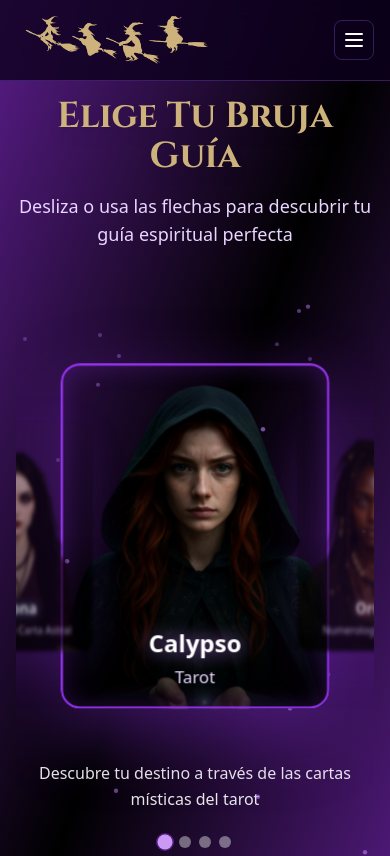
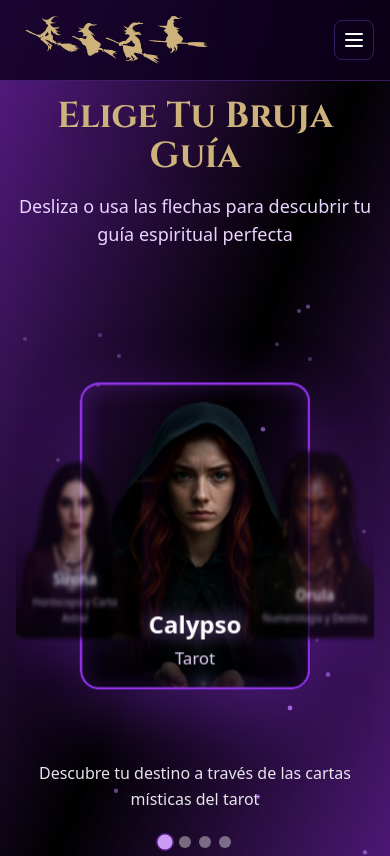
Before and after one commit to GiacomoGonzales/cuatro-brujas, a React (Vite) app in the folder cuatro-brujas/: page /lecturas in a window 390 px wide. Shown: the top 856 px of the page. Built offline with nearby package versions, Linux system fonts and the light colour scheme; no server answers.

Commit message:
correccion de lecturas 121212

```diff
--- a/cuatro-brujas/src/components/BrujasHomeCoverflow.jsx
+++ b/cuatro-brujas/src/components/BrujasHomeCoverflow.jsx
@@ -3,13 +3,13 @@ import { motion, AnimatePresence } from 'framer-motion';
 import { useNavigate } from 'react-router-dom';
 import { ChevronLeftIcon, ChevronRightIcon } from '@heroicons/react/24/outline';
 
-// Datos de las brujas para la homepage
-const brujas = [
+// Datos base de las brujas
+const brujasData = [
   {
     nombre: "Calypso",
     rol: "Tarot",
     imagen: "/avatares/calypso.png",
-    ruta: "/consulta/calypso",
+    rutaDirecta: "/consulta/calypso",
     color: "#9333ea",
     descripcion: "Descubre tu destino a través de las cartas místicas del tarot"
   },
@@ -17,7 +17,7 @@ const brujas = [
     nombre: "Orula",
     rol: "Numerología y Destino",
     imagen: "/avatares/orula.png",
-    ruta: "/consulta/orula",
+    rutaDirecta: "/consulta/orula",
     color: "#dc2626",
     descripcion: "Los números y el destino revelan el camino de tu vida"
   },
@@ -25,7 +25,7 @@ const brujas = [
     nombre: "Aisha",
     rol: "Chakras y Energía",
     imagen: "/avatares/aisha.png",
-    ruta: "/consulta/aisha",
+    rutaDirecta: "/consulta/aisha",
     color: "#059669",
     descripcion: "Equilibra tus chakras y armoniza tu energía vital"
   },
@@ -33,16 +33,29 @@ const brujas = [
     nombre: "Sirona",
     rol: "Horóscopo y Carta Astral",
     imagen: "/avatares/sirona.png",
-    ruta: "/consulta/sirona",
+    rutaDirecta: "/consulta/sirona",
     color: "#2563eb",
     descripcion: "Los astros guían tu camino y revelan tu verdadera esencia"
   }
 ];
 
-const BrujasHomeCoverflow = () => {
+const BrujasHomeCoverflow = ({ isLecturasPage = false }) => {
   const [indiceActivo, setIndiceActivo] = useState(0);
   const [direccion, setDireccion] = useState(0);
+  const [dragOffset, setDragOffset] = useState(0);
+  const [isDragging, setIsDragging] = useState(false);
   const navigate = useNavigate();
+
+  // Generar datos de brujas con rutas correctas según la página
+  const brujas = brujasData.map(bruja => ({
+    ...bruja,
+    ruta: isLecturasPage ? bruja.rutaDirecta : "/viaje-mistico"
+  }));
+
+  // Texto del botón según la página
+  const textoBoton = isLecturasPage
+    ? `✨ Elegir a ${brujas[indiceActivo].nombre} ✨`
+    : "✨ Comenzar Lectura Mística ✨";
 
   const cambiarBruja = (nuevoIndice, dir) => {
     setDireccion(dir);
@@ -70,41 +83,46 @@ const BrujasHomeCoverflow = () => {
 
   const getCardProps = (indice) => {
     const diferencia = indice - indiceActivo;
+    const isMobile = window.innerWidth < 768;
+    const dragInfluence = isDragging ? dragOffset * 0.8 : 0; // Reducir influencia del drag
 
     if (diferencia === 0) {
       // Bruja central
       return {
-        x: 0,
-        scale: 1.2,
-        rotateY: 0,
+        x: dragInfluence,
+        scale: 1.2 - Math.abs(dragInfluence) * 0.0003, // Escala ligeramente menor al arrastrar
+        rotateY: dragInfluence * 0.02, // Rotación sutil durante drag
         z: 100,
-        opacity: 1,
-        filter: 'blur(0px)',
+        opacity: 1 - Math.abs(dragInfluence) * 0.0005,
+        filter: `blur(${Math.abs(dragInfluence) * 0.01}px)`,
       };
     } else if (diferencia === 1 || (diferencia === -(brujas.length - 1))) {
       // Bruja derecha
+      const baseX = isMobile ? 120 : 280;
       return {
-        x: window.innerWidth > 768 ? 280 : 180,
-        scale: 0.8,
-        rotateY: -30,
+        x: baseX + dragInfluence,
+        scale: 0.8 + (dragInfluence < 0 ? Math.abs(dragInfluence) * 0.0008 : 0),
+        rotateY: -30 + dragInfluence * 0.015,
         z: 0,
-        opacity: 0.7,
-        filter: 'blur(2px)',
+        opacity: 0.7 + (dragInfluence < 0 ? Math.abs(dragInfluence) * 0.0005 : 0),
+        filter: `blur(${2 - (dragInfluence < 0 ? Math.abs(dragInfluence) * 0.005 : 0)}px)`,
       };
     } else if (diferencia === -1 || (diferencia === brujas.length - 1)) {
       // Bruja izquierda
+      const baseX = isMobile ? -120 : -280;
       return {
-        x: window.innerWidth > 768 ? -280 : -180,
-        scale: 0.8,
-        rotateY: 30,
+        x: baseX + dragInfluence,
+        scale: 0.8 + (dragInfluence > 0 ? dragInfluence * 0.0008 : 0),
+        rotateY: 30 + dragInfluence * 0.015,
         z: 0,
-        opacity: 0.7,
-        filter: 'blur(2px)',
+        opacity: 0.7 + (dragInfluence > 0 ? dragInfluence * 0.0005 : 0),
+        filter: `blur(${2 - (dragInfluence > 0 ? dragInfluence * 0.005 : 0)}px)`,
       };
     } else {
       // Brujas ocultas
+      const baseX = diferencia > 0 ? (isMobile ? 250 : 500) : (isMobile ? -250 : -500);
       return {
-        x: diferencia > 0 ? (window.innerWidth > 768 ? 500 : 300) : (window.innerWidth > 768 ? -500 : -300),
+        x: baseX + dragInfluence,
         scale: 0.6,
         rotateY: diferencia > 0 ? -45 : 45,
         z: -100,
@@ -114,17 +132,35 @@ const BrujasHomeCoverflow = () => {
     }
   };
 
+  const handleDragStart = () => {
+    setIsDragging(true);
+  };
+
+  const handleDrag = (event, info) => {
+    // Actualizar el offset del drag en tiempo real para transiciones suaves
+    setDragOffset(info.offset.x);
+  };
+
   const handleDragEnd = (event, info) => {
-    const threshold = 50;
-    if (info.offset.x > threshold) {
+    setIsDragging(false);
+    setDragOffset(0);
+
+    // Threshold más sensible para móvil
+    const threshold = window.innerWidth < 768 ? 40 : 60;
+    const velocity = Math.abs(info.velocity.x);
+
+    // Si hay velocidad suficiente, threshold más bajo
+    const effectiveThreshold = velocity > 500 ? threshold * 0.6 : threshold;
+
+    if (info.offset.x > effectiveThreshold) {
       anteriorBruja();
-    } else if (info.offset.x < -threshold) {
+    } else if (info.offset.x < -effectiveThreshold) {
       siguienteBruja();
     }
   };
 
   return (
-    <div className="relative py-16 overflow-hidden">
+    <div className="relative py-16 overflow-hidden w-full">
       {/* Partículas de fondo sutiles */}
       <div className="absolute inset-0 pointer-events-none">
         {[...Array(30)].map((_, i) => (
@@ -150,7 +186,7 @@ const BrujasHomeCoverflow = () => {
       </div>
 
       {/* Contenedor del carrusel */}
-      <div className="relative w-full max-w-6xl mx-auto h-96 md:h-[500px] flex items-center justify-center perspective-1000 px-4">
+      <div className="relative w-full h-96 md:h-[500px] flex items-center justify-center perspective-1000 px-0">
 
         {/* Botón Anterior - Desktop */}
         <motion.button
@@ -193,18 +229,27 @@ const BrujasHomeCoverflow = () => {
                 animate={cardProps}
                 transition={{
                   type: 'spring',
-                  stiffness: 300,
-                  damping: 30,
+                  stiffness: isDragging ? 400 : 300,
+                  damping: isDragging ? 40 : 30,
+                  mass: 0.8,
                 }}
-                drag="x"
-                dragConstraints={{ left: 0, right: 0 }}
-                dragElastic={0.2}
-                onDragEnd={handleDragEnd}
-                onClick={() => irABruja(indice)}
-                whileHover={{ scale: cardProps.scale * 1.02 }}
+                drag={indice === indiceActivo ? "x" : false}
+                dragConstraints={{ left: -200, right: 200 }}
+                dragElastic={0.1}
+                dragMomentum={false}
+                onDragStart={indice === indiceActivo ? handleDragStart : undefined}
+                onDrag={indice === indiceActivo ? handleDrag : undefined}
+                onDragEnd={indice === indiceActivo ? handleDragEnd : undefined}
+                onClick={() => !isDragging && irABruja(indice)}
+                whileHover={!isDragging ? { scale: cardProps.scale * 1.02 } : {}}
+                style={{
+                  cursor: indice === indiceActivo
+                    ? (isDragging ? 'grabbing' : 'grab')
+                    : 'pointer'
+                }}
               >
                 <div
-                  className="relative w-56 h-72 md:w-72 md:h-80 rounded-2xl overflow-hidden shadow-2xl"
+                  className="relative w-48 h-64 md:w-72 md:h-80 rounded-2xl overflow-hidden shadow-2xl"
                   style={{
                     boxShadow: `0 20px 60px rgba(147, 51, 234, ${indice === indiceActivo ? 0.4 : 0.2})`,
                     filter: cardProps.filter,
@@ -266,7 +311,7 @@ const BrujasHomeCoverflow = () => {
       </div>
 
       {/* Información de la bruja activa */}
-      <div className="text-center mt-8 px-4">
+      <div className="text-center mt-8 px-4 md:px-0">
         <motion.div
           key={indiceActivo}
           initial={{ opacity: 0, y: 20 }}
@@ -335,7 +380,7 @@ const BrujasHomeCoverflow = () => {
           />
 
           <span className="relative z-10">
-            ✨ Elegir a {brujas[indiceActivo].nombre} ✨
+            {textoBoton}
           </span>
         </motion.button>
       </div>
--- a/cuatro-brujas/src/components/ProtectedRoute.jsx
+++ b/cuatro-brujas/src/components/ProtectedRoute.jsx
@@ -1,9 +1,19 @@
 import { useAuth } from '../contexts/AuthContext';
 import { Navigate } from 'react-router-dom';
 
-const ProtectedRoute = ({ children, requireAdmin = false }) => {
+const ProtectedRoute = ({ children, requireAdmin = false, requireAccess = false }) => {
   const { currentUser, isAdmin } = useAuth();
 
+  // Verificar acceso mediante código
+  if (requireAccess) {
+    const accessValidated = sessionStorage.getItem('accessValidated');
+    if (accessValidated !== 'true') {
+      return <Navigate to="/viaje-mistico" replace />;
+    }
+    return children;
+  }
+
+  // Verificar admin (lógica existente)
   if (requireAdmin && !isAdmin) {
     return <Navigate to="/admin/login" replace />;
   }
--- a/cuatro-brujas/src/pages/LecturasPage.jsx
+++ b/cuatro-brujas/src/pages/LecturasPage.jsx
@@ -35,7 +35,7 @@ const LecturasPage = () => {
         </div>
 
         {/* Carrusel Coverflow 3D */}
-        <BrujasHomeCoverflow />
+        <BrujasHomeCoverflow isLecturasPage={true} />
       </div>
     </div>
   );
--- a/cuatro-brujas/src/pages/ViajeMísticoPage.jsx
+++ b/cuatro-brujas/src/pages/ViajeMísticoPage.jsx
@@ -26,7 +26,18 @@ const ViajeMísticoPage = () => {
     setTimeout(() => {
       const codeSection = document.getElementById('code-section');
       if (codeSection) {
-        codeSection.scrollIntoView({ behavior: 'smooth', block: 'start' });
+        // Calcular offset personalizado para móvil
+        const isMobile = window.innerWidth < 768;
+        const headerHeight = 80; // Altura aproximada del header
+        const extraPadding = isMobile ? 60 : 40; // Más espacio en móvil
+
+        const rect = codeSection.getBoundingClientRect();
+        const scrollPosition = window.pageYOffset + rect.top - headerHeight - extraPadding;
+
+        window.scrollTo({
+          top: scrollPosition,
+          behavior: 'smooth'
+        });
       }
     }, 100);
   };
@@ -132,7 +143,7 @@ const ViajeMísticoPage = () => {
             animate={{ opacity: 1, height: 'auto' }}
             exit={{ opacity: 0, height: 0 }}
             transition={{ duration: 0.6 }}
-            className="py-20 px-4 bg-gradient-to-b from-primary to-dark"
+            className="pt-24 pb-20 px-4 bg-gradient-to-b from-primary to-dark"
           >
             <div className="max-w-2xl mx-auto text-center">
               <motion.h2
--- a/cuatro-brujas/src/routes/index.jsx
+++ b/cuatro-brujas/src/routes/index.jsx
@@ -41,7 +41,11 @@ export const router = createBrowserRouter([
       },
       {
         path: "consulta/:idBruja",
-        element: <ConsultaPage />,
+        element: (
+          <ProtectedRoute requireAccess={true}>
+            <ConsultaPage />
+          </ProtectedRoute>
+        ),
       },
       {
         path: "quienes-somos",
```
